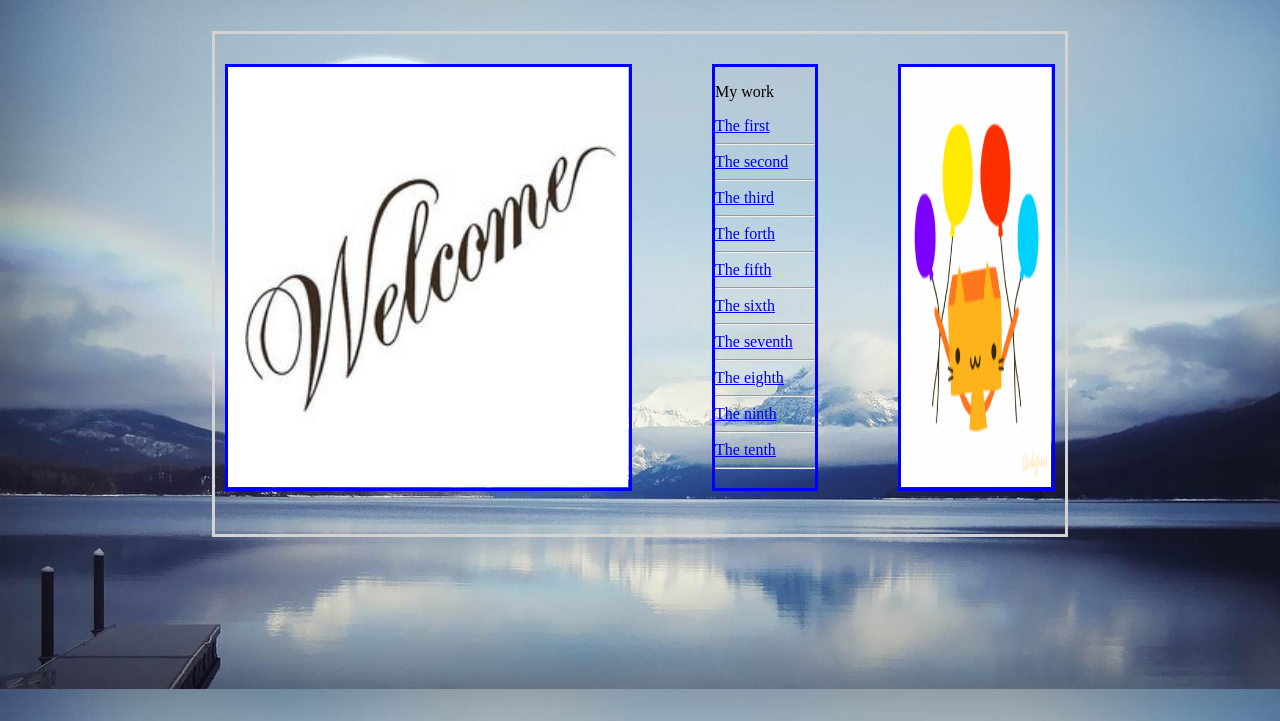
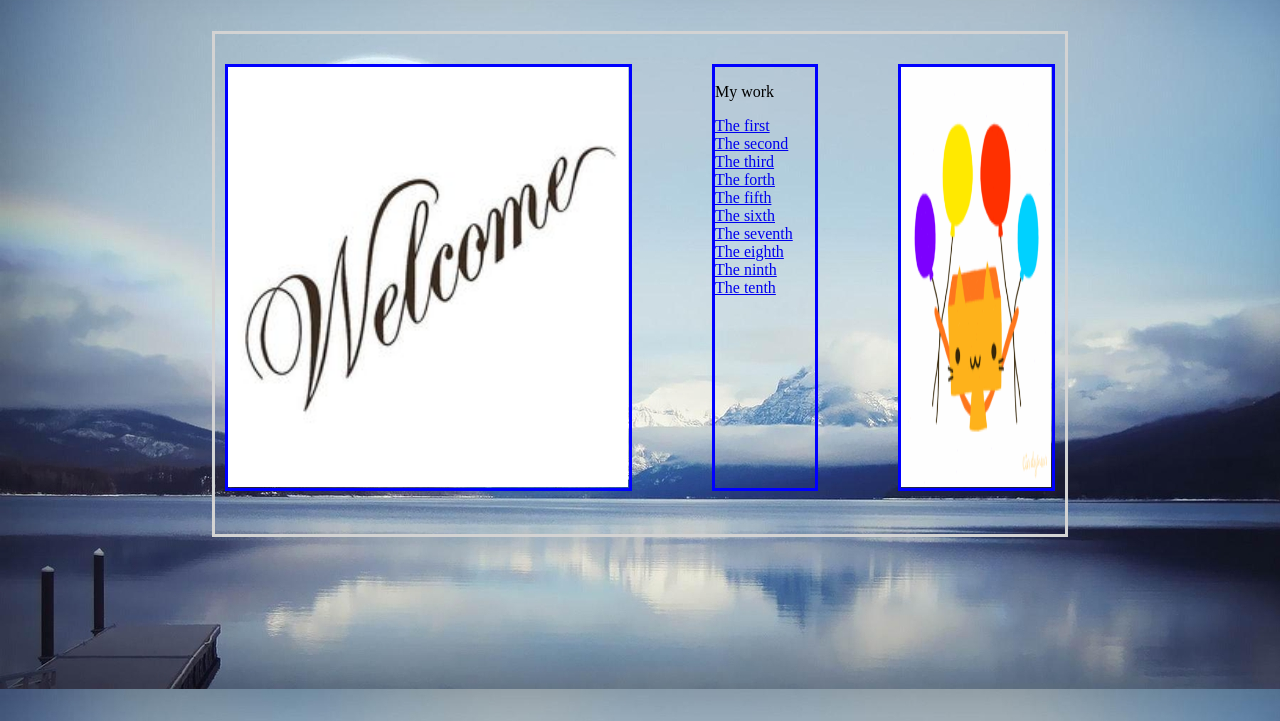
Before and after one commit to denggemu/235235, a plain HTML site: page index.html in a window 1280 px wide. Shown: the part 79-800 px from the top of the page. Drawn offline with Linux system fonts and the light colour scheme.

Commit message:
Update index.html

```diff
--- a/index.html
+++ b/index.html
@@ -41,18 +41,20 @@
 
 		<div class="box2">
 			<p>My work</p>
-			<a href="https://denggemu.github.io/235235/201805550410邓森芳第一次作业/index1">The first</a><hr />
-			<a href="https://denggemu.github.io/235235/201805550410邓森芳第二次作业/index2.html">The second</a><hr />
-			<a href="https://denggemu.github.io/235235/201805550410邓森芳第三次作业/index3.html">The third</a><hr />
-			<a href="https://denggemu.github.io/235235/201805550410邓森芳第四次作业/index4.html">The forth</a><hr />
-			<a href="https://denggemu.github.io/235235/201805550410邓森芳第五次作业/index5.html">The fifth</a><hr />
-			<a href="https://denggemu.github.io/235235/201805550410邓森芳第六次作业/index6.html">The sixth</a><hr />
-			<a href="https://denggemu.github.io/235235/201805550410邓森芳第七次作业/index7.html">The seventh</a><hr />
-			<a href="https://denggemu.github.io/235235/201805550410邓森芳第八次作业/index8.html">The eighth</a><hr />
-			<a href="https://denggemu.github.io/235235/201805550410邓森芳第九次作业/index9.html">The ninth</a><hr />
-			<a href="https://denggemu.github.io/235235/201805550410邓森芳第十次作业/index10.html">The tenth</a><hr /></div>
+			<a href="https://denggemu.github.io/235235/201805550410邓森芳第一次作业/index1">The first</a><br />
+			<a href="https://denggemu.github.io/235235/201805550410邓森芳第二次作业/index2.html">The second</a><br />
+			<a href="https://denggemu.github.io/235235/201805550410邓森芳第三次作业/index3.html">The third</a><br />
+			<a href="https://denggemu.github.io/235235/201805550410邓森芳第四次作业/index4.html">The forth</a><br />
+			<a href="https://denggemu.github.io/235235/201805550410邓森芳第五次作业/index5.html">The fifth</a><br />
+			<a href="https://denggemu.github.io/235235/201805550410邓森芳第六次作业/index6.html">The sixth</a><br />
+			<a href="https://denggemu.github.io/235235/201805550410邓森芳第七次作业/index7.html">The seventh</a><br />
+			<a href="https://denggemu.github.io/235235/201805550410邓森芳第八次作业/index8.html">The eighth</a><br />
+			<a href="https://denggemu.github.io/235235/201805550410邓森芳第九次作业/index9.html">The ninth</a><br />
+			<a href="https://denggemu.github.io/235235/201805550410邓森芳第十次作业/index10.html">The tenth</a><br />
+		<a href="https://denggemu.github.io/235235/201805550410邓森芳第十次作业-移动端创业介绍/index11.html"></a>
+		</div>
 		<div class="box1"><img src="img/hy1.jpg" width="150px" height="420px"/></div>
-		<a href="https://denggemu.github.io/235235/201805550410邓森芳第十次作业-移动端创业介绍/index11.html"></a>
+
 	</div>
 
 	</body>
```
